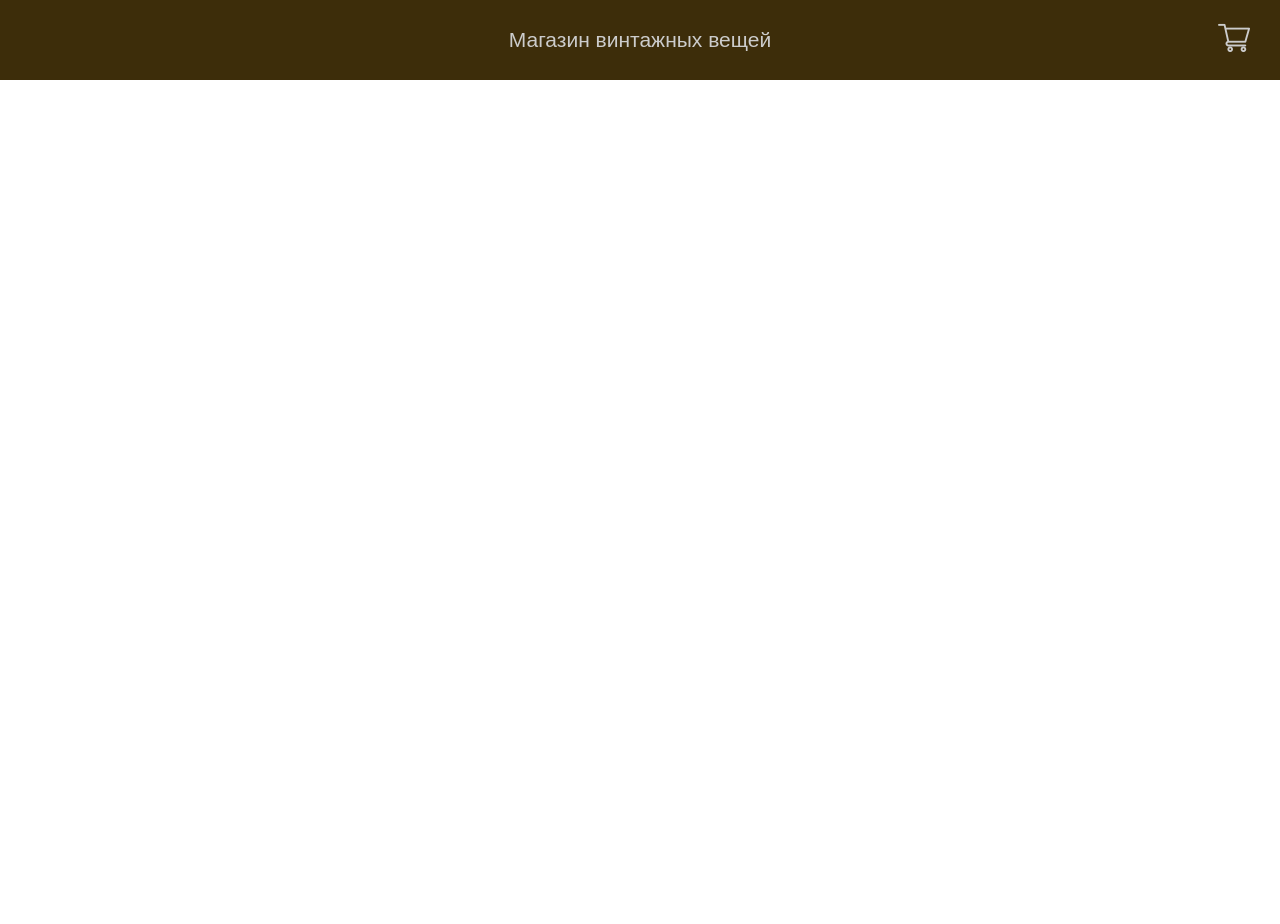
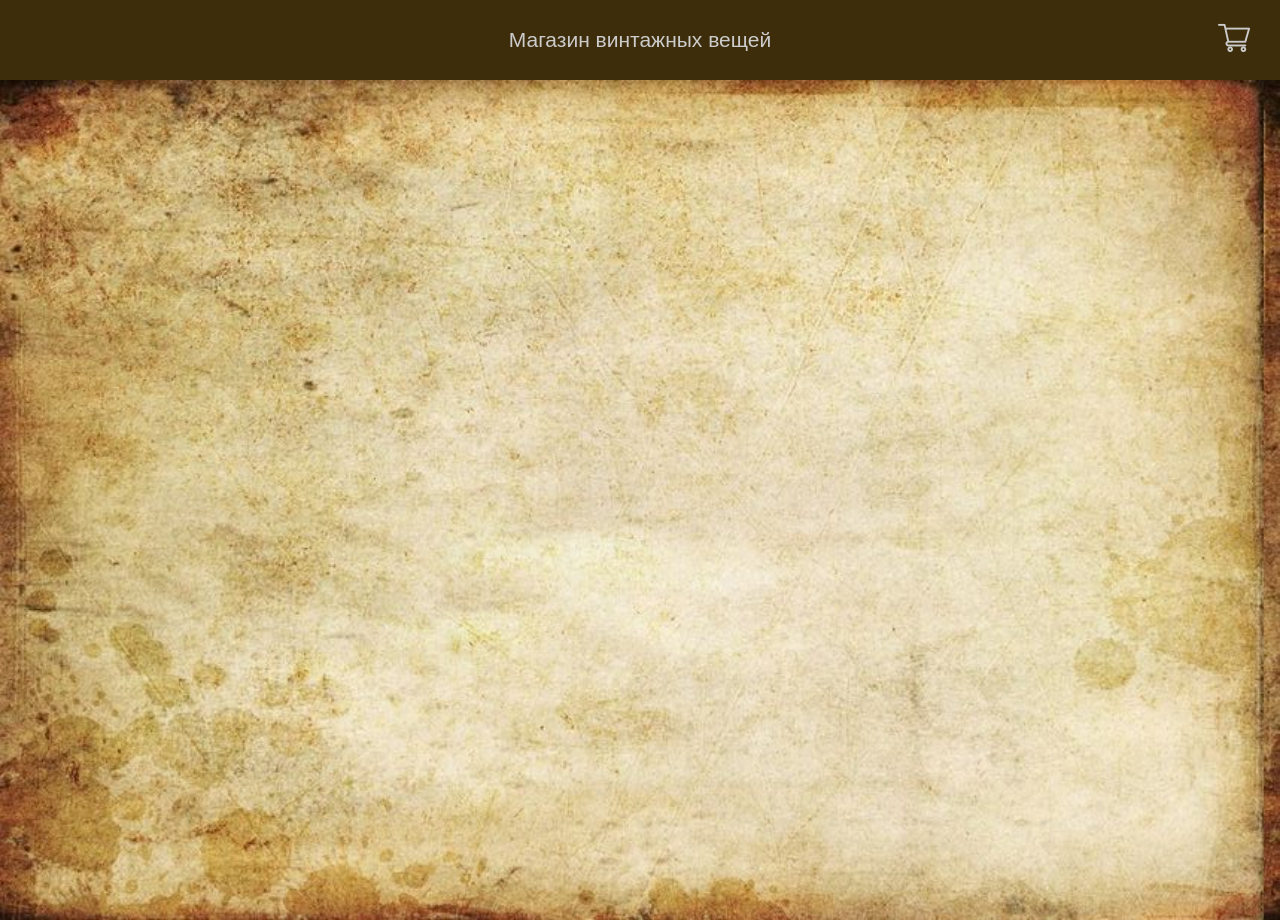
Before and after one commit to Mexamos/retro_shop, a Django app: page / in a window 1280 px wide. Before the commit the page ends 80 px from the top, so only its background shows below. Run offline with Django 3.2, Linux system fonts and the light colour scheme.

Commit message:
Add background image

```diff
--- a/shop/static/style.css
+++ b/shop/static/style.css
@@ -1,4 +1,8 @@
+html {
+    height: 100%;
+}
 body {
+    height: 100%;
     font-family: sans-serif;
     margin: 0;
 }
@@ -18,6 +22,10 @@ header {
     right: 30px;
     cursor: pointer;
 }
-.cart img {
-
+.main-content {
+    height: calc(100% - 80px);
 }
+.main-content-background {
+    width: 100%;
+    min-height: calc(100% - 3px);
+}
--- a/shop/templates/base.html
+++ b/shop/templates/base.html
@@ -25,8 +25,10 @@
             </div>
         </div>
     </header>
-
-    {% block content %}
-    {% endblock %}
+    <div class="main-content">
+        <img class="main-content-background" src="{% static 'background-body.jpg' %}">
+        {% block content %}
+        {% endblock %}
+    </div>
 </body>
 </html>
```
Also changed, not shown: shop/static/background-body.jpg (added).
